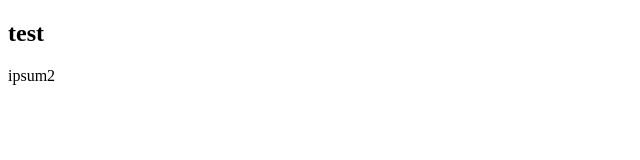
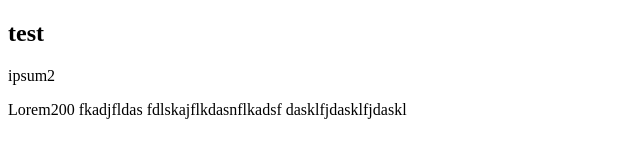
Before and after one commit to NielsLouwes/test_repo, a plain HTML site: page index.html in a window 1280 px wide. Shown: the whole page, without its empty margins (0-640 px from the left). Drawn offline with Linux system fonts and the light colour scheme.

Commit message:
Derde verandering

```diff
--- a/index.html
+++ b/index.html
@@ -9,5 +9,8 @@
 <h2>test</h2>
 <p> ipsum2</p>
 
+<p>Lorem200 fkadjfldas fdlskajflkdasnflkadsf dasklfjdasklfjdaskl
+</p>
+
 </body>
 </html>
```
